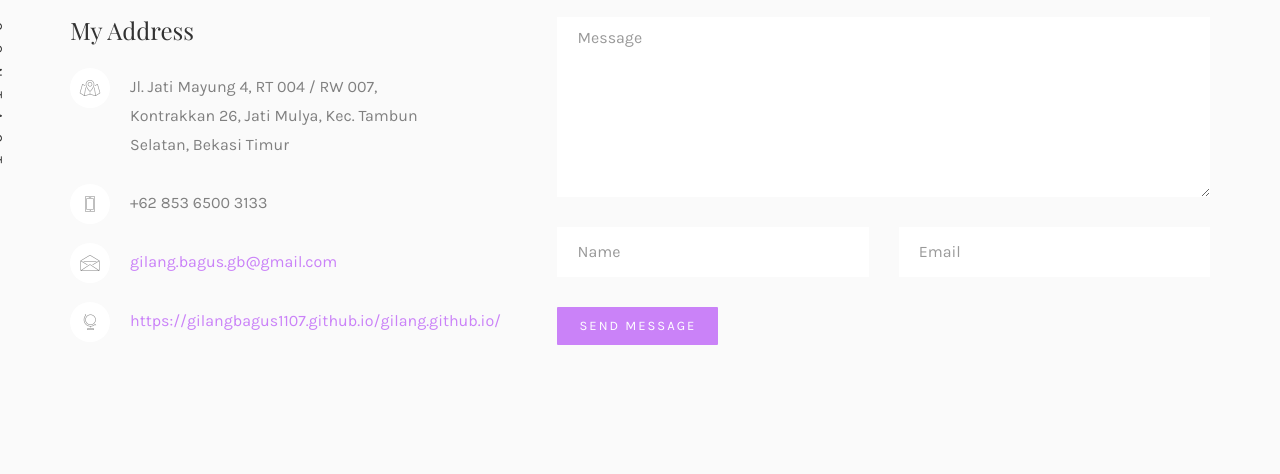
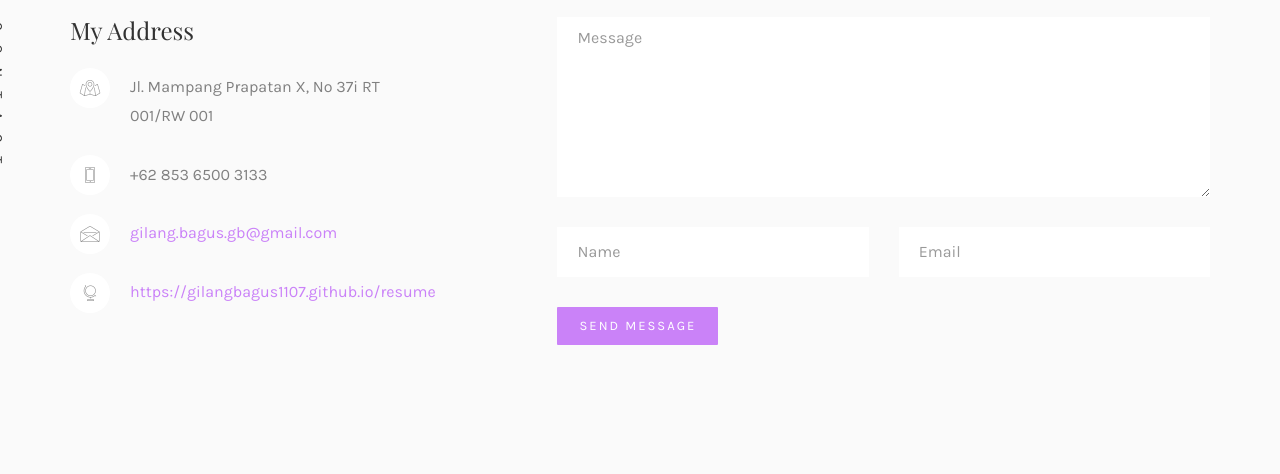
Before and after one commit to gilangbagus1107/resume, a plain HTML site: page contact.html in a window 1280 px wide. Shown: the part 326-800 px from the top of the page. Drawn offline with nearby package versions, Linux system fonts and the light colour scheme; files whose address does not match are found by name; a web font is replaced by a local one.

Commit message:
Ubah alamat dan link website

```diff
--- a/contact.html
+++ b/contact.html
@@ -134,10 +134,10 @@
 							<div class="col-md-4 animate-box">
 								<h3>My Address</h3>
 								<ul class="contact-info">
-									<li><span><i class="icon-map5"></i></span>Jl. Jati Mayung 4, RT 004 / RW 007, Kontrakkan 26, Jati Mulya, Kec. Tambun Selatan, Bekasi Timur</li>
+									<li><span><i class="icon-map5"></i></span>Jl. Mampang Prapatan X, No 37i RT 001/RW 001</li>
 									<li><span><i class="icon-phone4"></i></span>+62 853 6500 3133</li>
 									<li><span><i class="icon-envelope2"></i></span><a href="mailto:gilang.bagus.gb@gmail.com">gilang.bagus.gb@gmail.com</a></li>
-									<li><span><i class="icon-globe3"></i></span><a href="https://gilangbagus1107.github.io/gilang.github.io/" target="_blank">https://gilangbagus1107.github.io/gilang.github.io/</a></li>
+									<li><span><i class="icon-globe3"></i></span><a href="https://gilangbagus1107.github.io/resume" target="_blank">https://gilangbagus1107.github.io/resume</a></li>
 								</ul>
 							</div>
 							<div class="col-md-7 col-md-push-1 animate-box">
```
